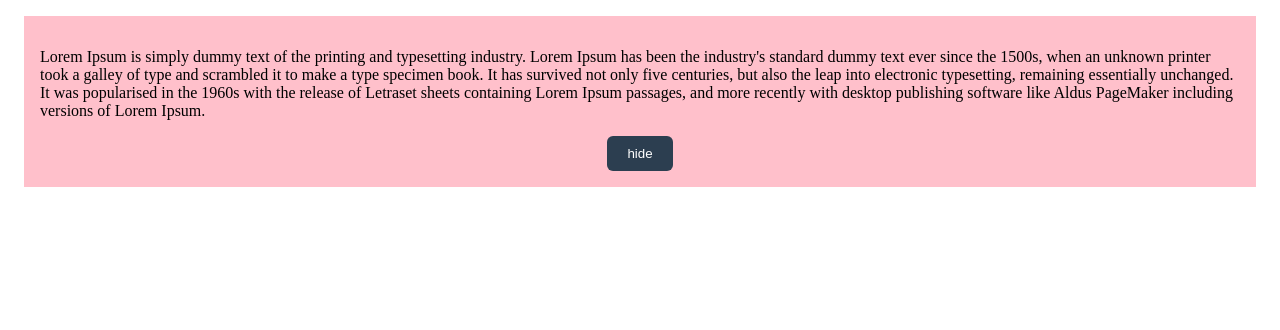
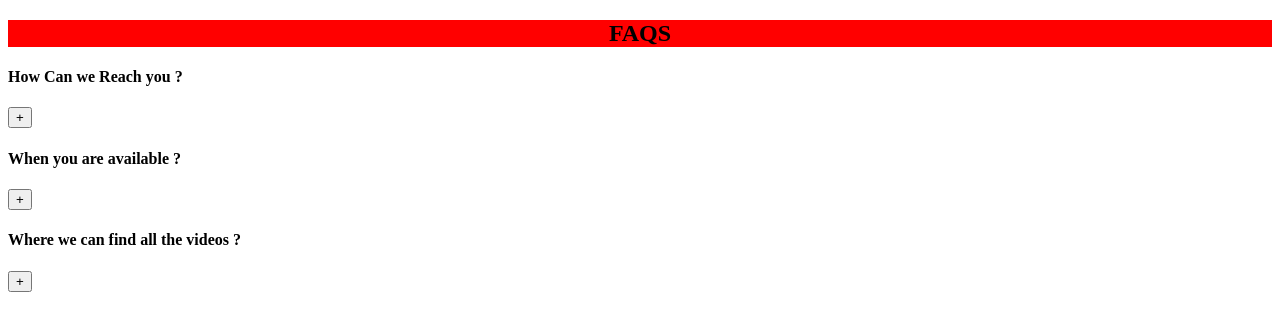
Before and after one commit to Rakibmia51/React-tutorials-2025, a React (Create React App) app: page / in a window 1280 px wide. Shown: the top 330 px of the page. Built offline with nearby package versions, Linux system fonts and the light colour scheme.

Commit message:
FAQS - Rakib office

```diff
--- a/src/App.js
+++ b/src/App.js
@@ -22,6 +22,7 @@ import INVOICE from "./INVOICE_SYSTEM/invoice";
 import APP_INVOICE from "./INVOICE_SYSTEM/app";
 import FORMIK_PACKAGE from "./formik_package/app";
 import TOGGLE from "./TOGGLE/toggle";
+import FAQS from "./FAQS/FAQS";
 
 
 
@@ -66,7 +67,8 @@ function App(){
                 {/* <PRACTIC_TODO/> */}
                 {/* <APP_INVOICE/> */}
                 {/* <FORMIK_PACKAGE/> */}
-                <TOGGLE/>
+                {/* <TOGGLE/> */}
+                <FAQS/>
 
             </div>
 }
--- /dev/null
+++ b/src/FAQS/FAQ.js
@@ -0,0 +1,18 @@
+import React, { useState } from 'react'
+import style from './faq.modules.css'
+function FAQ({id, title, desc}) {
+
+    const [toggle, setToggle] = useState(false);
+  return (
+    <article className={style.faq}>
+        <div>
+            <h4>{title}</h4>
+            <button onClick={()=>{setToggle(!toggle)}}>
+                {toggle ? '-' : "+"}
+            </button>
+        </div>
+        {toggle && <p>{desc}</p>}
+    </article>
+  )
+}
+export default FAQ
--- /dev/null
+++ b/src/FAQS/FAQS.js
@@ -0,0 +1,20 @@
+import React, { useState } from 'react'
+import style from './faqs.modules.css'
+import { faqsData } from './data'
+import { object } from 'yup'
+import FAQ from './FAQ';
+
+ function FAQS() {
+
+    const [faqs, setFaqa] = useState(faqsData);
+
+  return (
+    <main className={style.container}>
+        <section className={style.faqs}>
+            <h1>FAQS</h1>
+            {faqs.map(faq => <FAQ key={faq.id} {...faq}/>)}
+        </section>
+    </main>
+  )
+}
+export default FAQS
--- /dev/null
+++ b/src/FAQS/data.js
@@ -0,0 +1,17 @@
+export const faqsData = [
+    {
+        id: 1,
+        title: "How Can we Reach you ?",
+        desc: "Lorem Ipsum is simply dummy text of the printing and typesetting industry. Lorem Ipsum has been the industry's standard dummy text ever since the 1500s, when an unknown printer took a galley of type and scrambled it to make a type specimen book.",
+    },
+     {
+        id: 2,
+        title: "When you are available ?",
+        desc: "Lorem Ipsum is simply dummy text of the printing and typesetting industry. Lorem Ipsum has been the industry's standard dummy text ever since the 1500s, when an unknown printer took a galley of type and scrambled it to make a type specimen book.",
+    },
+    {
+        id: 3,
+        title: "Where we can find all the videos ?",
+        desc: "Lorem Ipsum is simply dummy text of the printing and typesetting industry. Lorem Ipsum has been the industry's standard dummy text ever since the 1500s, when an unknown printer took a galley of type and scrambled it to make a type specimen book.",
+    }
+]
--- /dev/null
+++ b/src/FAQS/faq.modules.css
@@ -0,0 +1,12 @@
+.faq{
+    margin: 1rem;
+    background-color: rgb(229, 231, 233);
+    padding: 1rem;
+    border-radius: 0.6rem;
+    box-shadow: 0.1rem 0.1rem #2c2c2c;
+}
+
+.faq div{
+    display: flex;
+    justify-content: space-between;
+}
--- /dev/null
+++ b/src/FAQS/faqs.modules.css
@@ -0,0 +1,21 @@
+.container{
+    min-height: 100vh;
+    display: flex;
+    justify-content: center;
+    align-items: center;
+    background-color: rgb(165, 165, 165);
+    padding: 1rem;
+}
+
+.faqs{
+    width: 50rem;
+    max-width: 100%;
+    background-color: rgb(129, 129, 129);
+    border-radius: 0.6rem;
+    padding: 1rem;
+}
+
+h1{
+    text-align: center;
+    background-color: red;
+}
--- a/src/INVOICE_SYSTEM/invoice.css
+++ b/src/INVOICE_SYSTEM/invoice.css
@@ -1,4 +1,4 @@
-.entry-form {
+/* .entry-form {
   max-width: 800px;
   margin: auto;
   background: #fdfdfd;
@@ -44,4 +44,4 @@ button {
   color: white;
   border-radius: 6px;
   cursor: pointer;
-}
+} */
```
